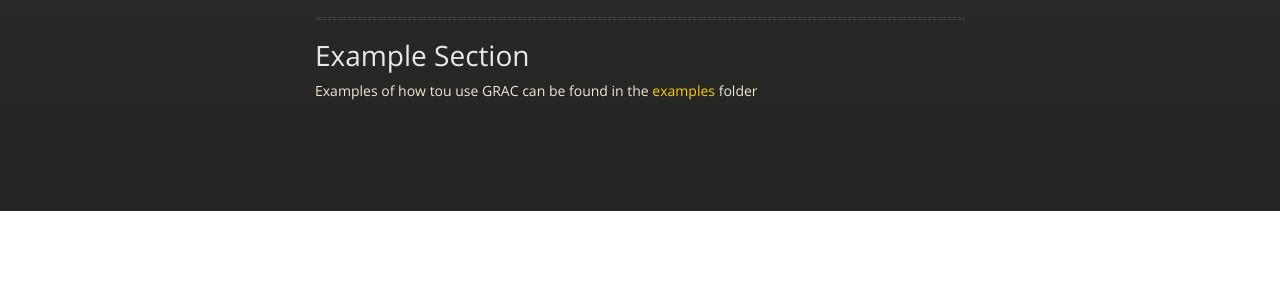
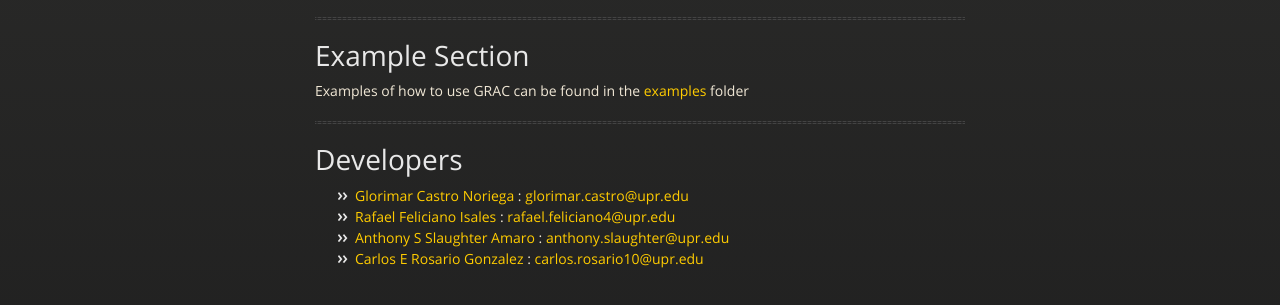
Before and after one commit to GlorimarCastro/grac, a plain HTML site: page index.html in a window 1280 px wide. Shown: the part 1744-2049 px from the top of the page. Before the commit the page ends 1955 px from the top, so only its background shows below. Drawn offline with nearby package versions, Linux system fonts and the light colour scheme.

```diff
--- a/index.html
+++ b/index.html
@@ -122,7 +122,27 @@ $ python -m pip scikit-learn</pre></div>
 <h1>
 <a id="example-section" class="anchor" href="#example-section" aria-hidden="true"><span class="octicon octicon-link"></span></a>Example Section</h1>
 
-<p>Examples of how tou use GRAC can be found in the <a href="https://github.com/GlorimarCastro/grac/tree/master/examples">examples</a> folder</p>
+<p>Examples of how to use GRAC can be found in the <a href="https://github.com/GlorimarCastro/grac/tree/master/examples">examples</a> folder</p>
+
+<hr>
+
+<h1>
+<a id="developers" class="anchor" href="#developers" aria-hidden="true"><span class="octicon octicon-link"></span></a>Developers</h1>
+
+<ul>
+<li>
+<a href="https://github.com/GlorimarCastro">Glorimar Castro Noriega</a> : <a href="mailto:glorimar.castro@upr.edu">glorimar.castro@upr.edu</a>
+</li>
+<li>
+<a href="https://github.com/rafaelfeliciano4">Rafael Feliciano Isales</a> : <a href="mailto:rafael.feliciano4@upr.edu">rafael.feliciano4@upr.edu</a>
+</li>
+<li>
+<a href="https://github.com/slaughter30">Anthony S Slaughter Amaro</a> : <a href="mailto:anthony.slaughter@upr.edu">anthony.slaughter@upr.edu</a>
+</li>
+<li>
+<a href="https://github.com/zrike">Carlos E Rosario Gonzalez</a> : <a href="mailto:carlos.rosario10@upr.edu">carlos.rosario10@upr.edu</a>
+</li>
+</ul>
       </section>
 
     </div>
```
Also changed, not shown: params.json (+1 -1 lines).
